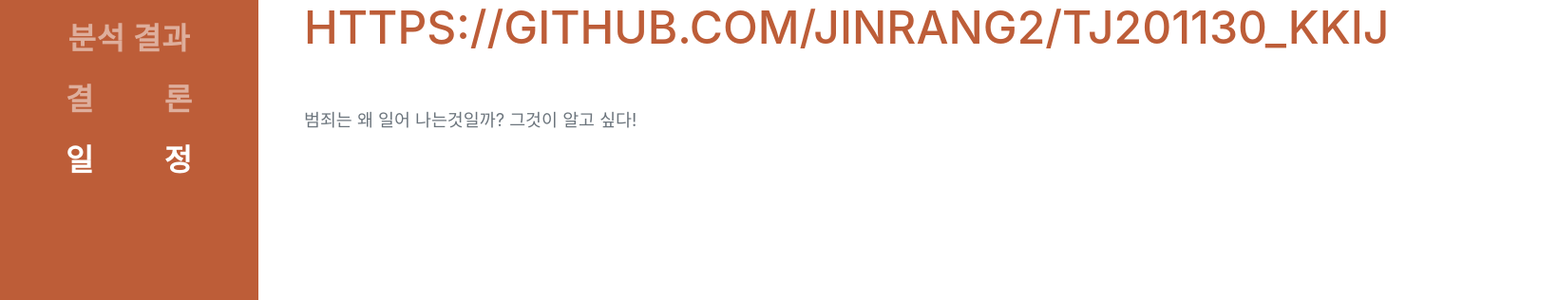
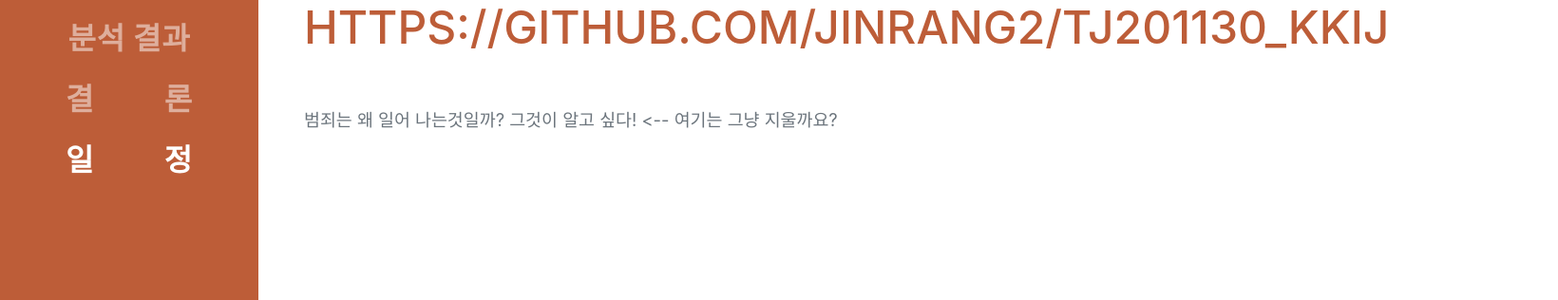
Before and after one commit to jinrang2/tj201130_kkij, a Django app: page / in a window 1640 px wide. Shown: the part 483-799 px from the top of the page at 95% size. Run offline with Django 3.2, Linux system fonts and the light colour scheme; some libraries are stand-ins or nearby versions; some web fonts are replaced.

Commit message:
웹페이지 글 수정

```diff
--- a/tjdjango/tp/templates/index.html
+++ b/tjdjango/tp/templates/index.html
@@ -50,7 +50,7 @@
                         <a class="social-icon" href="#"><i class="fab fa-github"></i></a>
                         <a href="https://github.com/jinrang2/tj201130_kkij">GitHub - https://github.com/jinrang2/tj201130_kkij</a>
                     </div>
-                    <p class="lead mb-5">범죄는 왜 일어 나는것일까? 그것이 알고 싶다!</p>
+                    <p class="lead mb-5">범죄는 왜 일어 나는것일까? 그것이 알고 싶다! <-- 여기는 그냥 지울까요? </p>
                     <div class="social-icons">
                         <!--<a class="social-icon" href="#"><i class="fab fa-linkedin-in"></i></a>
                         <a class="social-icon" href="#"><i class="fab fa-github"></i></a>
```
